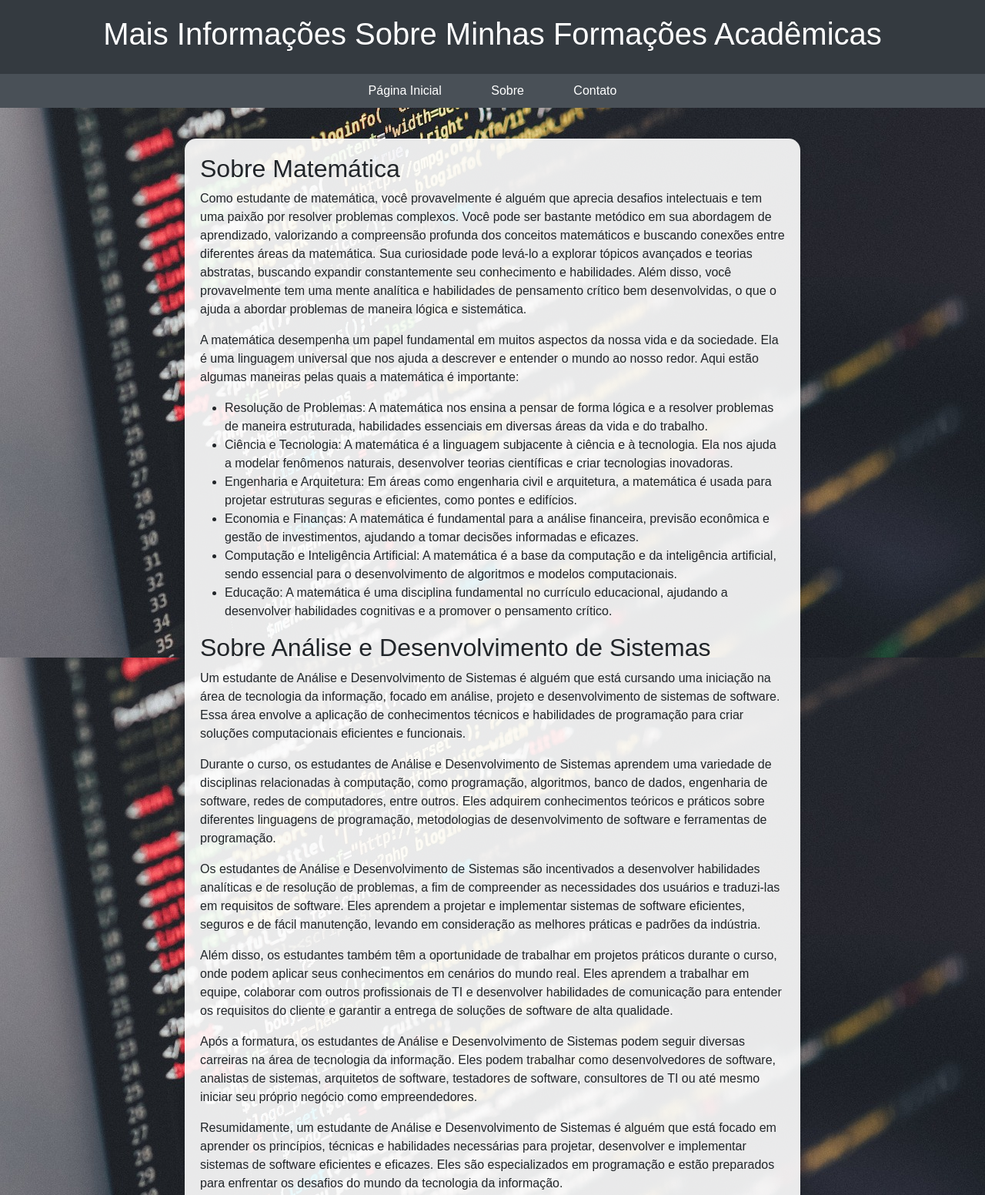
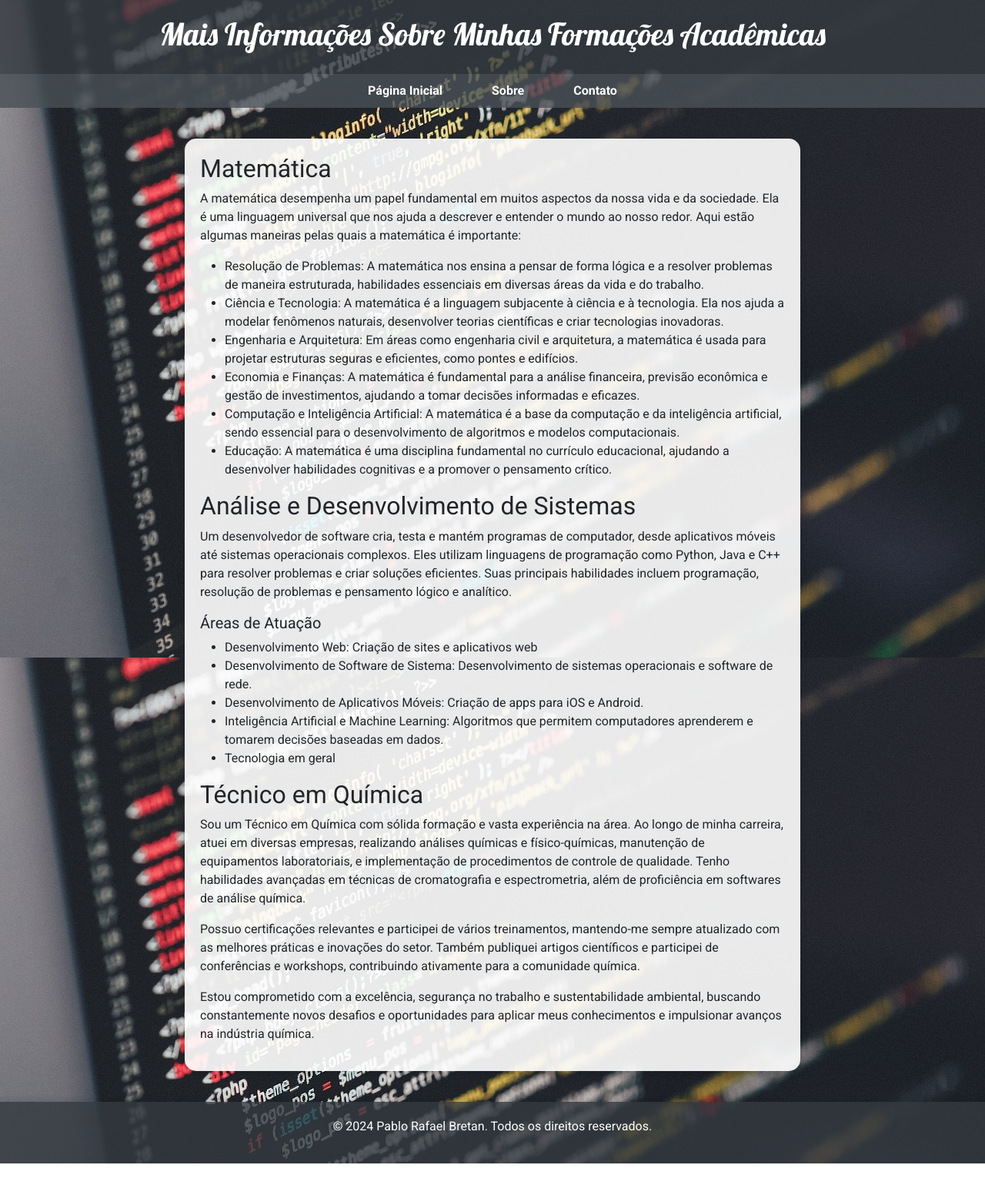
Before and after one commit to PABLOBRETAN/meu-site, a website: page sobre.html in a window 1280 px wide. Shown: the top 1552 px of the page at 77% size. After the commit the page ends 1511 px from the top, so only its background shows below. Drawn offline with nearby package versions, Linux system fonts and the light colour scheme.

Commit message:
atualizei

```diff
--- a/sobre.html
+++ b/sobre.html
@@ -5,10 +5,11 @@
   <meta name="viewport" content="width=device-width, initial-scale=1.0">
   <link href="https://cdn.jsdelivr.net/npm/bootstrap@5.3.0/dist/css/bootstrap.min.css" rel="stylesheet" integrity="sha384-9ndCyUaIbzAi2FUVXJi0CjmCapSmO7SnpJef0486qhLnuZ2cdeRhO02iuK6FUUVM" crossorigin="anonymous">
   <script src="https://cdn.jsdelivr.net/npm/bootstrap@5.3.0/dist/js/bootstrap.bundle.min.js" integrity="sha384-geWF76RCwLtnZ8qwWowPQNguL3RmwHVBC9FhGdlKrxdiJJigb/j/68SIy3Te4Bkz" crossorigin="anonymous"></script>
+  <link href="https://fonts.googleapis.com/css2?family=Lobster&family=Roboto:wght@400;700&display=swap" rel="stylesheet">
   <title>Mais Informações</title>
   <style>
     body {
-      font-family: Arial, sans-serif;
+      font-family: 'Roboto', sans-serif;
       margin: 0;
       padding: 0;
       background-image: url('imagens/code-1839406_1280.jpg');
@@ -21,15 +22,16 @@
     }
 
     header {
-      background-color: #343a40;
+      background-color: rgba(52, 58, 64, 0.8); /* Transparência */
       color: #fff;
       padding: 20px;
       text-align: center;
       box-shadow: 0 4px 8px rgba(0, 0, 0, 0.1);
+      font-family: 'Lobster', cursive;
     }
 
     nav {
-      background-color: #495057;
+      background-color: rgba(73, 80, 87, 0.8); /* Transparência */
       padding: 10px;
     }
 
@@ -50,16 +52,17 @@
       color: #ffffff;
       padding: 10px 20px;
       transition: background-color 0.3s, color 0.3s;
+      font-weight: 700;
     }
 
     nav ul li a:hover {
-      background-color: #ffffff;
+      background-color: rgba(255, 255, 255, 0.8);
       color: #000000;
       border-radius: 5px;
     }
 
     main {
-      background-color: rgba(255, 255, 255, 0.9);
+      background-color: rgba(255, 255, 255, 0.9); /* Transparência */
       max-width: 800px;
       padding: 20px;
       margin: 40px auto;
@@ -69,7 +72,7 @@
     }
 
     footer {
-      background-color: #343a40;
+      background-color: rgba(52, 58, 64, 0.8); /* Transparência */
       color: #ffffff;
       padding: 20px;
       text-align: center;
@@ -94,8 +97,8 @@
   </nav>
 
   <main>
-    <h2>Sobre Matemática</h2>
-    <p>Como estudante de matemática, você provavelmente é alguém que aprecia desafios intelectuais e tem uma paixão por resolver problemas complexos. Você pode ser bastante metódico em sua abordagem de aprendizado, valorizando a compreensão profunda dos conceitos matemáticos e buscando conexões entre diferentes áreas da matemática. Sua curiosidade pode levá-lo a explorar tópicos avançados e teorias abstratas, buscando expandir constantemente seu conhecimento e habilidades. Além disso, você provavelmente tem uma mente analítica e habilidades de pensamento crítico bem desenvolvidas, o que o ajuda a abordar problemas de maneira lógica e sistemática.</p>
+    <h2> Matemática</h2>
+
     <p>A matemática desempenha um papel fundamental em muitos aspectos da nossa vida e da sociedade. Ela é uma linguagem universal que nos ajuda a descrever e entender o mundo ao nosso redor. Aqui estão algumas maneiras pelas quais a matemática é importante:</p>
     <ul>
       <li>Resolução de Problemas: A matemática nos ensina a pensar de forma lógica e a resolver problemas de maneira estruturada, habilidades essenciais em diversas áreas da vida e do trabalho.</li>
@@ -106,20 +109,23 @@
       <li>Educação: A matemática é uma disciplina fundamental no currículo educacional, ajudando a desenvolver habilidades cognitivas e a promover o pensamento crítico.</li>
     </ul>
 
-    <h2>Sobre Análise e Desenvolvimento de Sistemas</h2>
-    <p>Um estudante de Análise e Desenvolvimento de Sistemas é alguém que está cursando uma iniciação na área de tecnologia da informação, focado em análise, projeto e desenvolvimento de sistemas de software. Essa área envolve a aplicação de conhecimentos técnicos e habilidades de programação para criar soluções computacionais eficientes e funcionais.</p>
-    <p>Durante o curso, os estudantes de Análise e Desenvolvimento de Sistemas aprendem uma variedade de disciplinas relacionadas à computação, como programação, algoritmos, banco de dados, engenharia de software, redes de computadores, entre outros. Eles adquirem conhecimentos teóricos e práticos sobre diferentes linguagens de programação, metodologias de desenvolvimento de software e ferramentas de programação.</p>
-    <p>Os estudantes de Análise e Desenvolvimento de Sistemas são incentivados a desenvolver habilidades analíticas e de resolução de problemas, a fim de compreender as necessidades dos usuários e traduzi-las em requisitos de software. Eles aprendem a projetar e implementar sistemas de software eficientes, seguros e de fácil manutenção, levando em consideração as melhores práticas e padrões da indústria.</p>
-    <p>Além disso, os estudantes também têm a oportunidade de trabalhar em projetos práticos durante o curso, onde podem aplicar seus conhecimentos em cenários do mundo real. Eles aprendem a trabalhar em equipe, colaborar com outros profissionais de TI e desenvolver habilidades de comunicação para entender os requisitos do cliente e garantir a entrega de soluções de software de alta qualidade.</p>
-    <p>Após a formatura, os estudantes de Análise e Desenvolvimento de Sistemas podem seguir diversas carreiras na área de tecnologia da informação. Eles podem trabalhar como desenvolvedores de software, analistas de sistemas, arquitetos de software, testadores de software, consultores de TI ou até mesmo iniciar seu próprio negócio como empreendedores.</p>
-    <p>Resumidamente, um estudante de Análise e Desenvolvimento de Sistemas é alguém que está focado em aprender os princípios, técnicas e habilidades necessárias para projetar, desenvolver e implementar sistemas de software eficientes e eficazes. Eles são especializados em programação e estão preparados para enfrentar os desafios do mundo da tecnologia da informação.</p>
+    <h2>Análise e Desenvolvimento de Sistemas</h2>
+    <P>Um desenvolvedor de software cria, testa e mantém programas de computador, desde aplicativos móveis até sistemas operacionais complexos. Eles utilizam linguagens de programação como Python, Java e C++ para resolver problemas e criar soluções eficientes. Suas principais habilidades incluem programação, resolução de problemas e pensamento lógico e analítico.</P>
+
+    <h5>Áreas de Atuação</h5>
+    <ul>
+      <li>Desenvolvimento Web: Criação de sites e aplicativos web</li>
+      <li>Desenvolvimento de Software de Sistema: Desenvolvimento de sistemas operacionais e software de rede.</li>
+      <li>Desenvolvimento de Aplicativos Móveis: Criação de apps para iOS e Android.</li>
+      <li>Inteligência Artificial e Machine Learning: Algoritmos que permitem computadores aprenderem e tomarem decisões baseadas em dados.</li>
+      <li>Tecnologia em geral</li>
+
+    </ul>
 
     <h2>Técnico em Química</h2>
     <p>Sou um Técnico em Química com sólida formação e vasta experiência na área. Ao longo de minha carreira, atuei em diversas empresas, realizando análises químicas e físico-químicas, manutenção de equipamentos laboratoriais, e implementação de procedimentos de controle de qualidade. Tenho habilidades avançadas em técnicas de cromatografia e espectrometria, além de proficiência em softwares de análise química.</p>
     <p>Possuo certificações relevantes e participei de vários treinamentos, mantendo-me sempre atualizado com as melhores práticas e inovações do setor. Também publiquei artigos científicos e participei de conferências e workshops, contribuindo ativamente para a comunidade química.</p>
     <p>Estou comprometido com a excelência, segurança no trabalho e sustentabilidade ambiental, buscando constantemente novos desafios e oportunidades para aplicar meus conhecimentos e impulsionar avanços na indústria química.</p>
-
-
   </main>
 
   <footer>
```
Also changed, not shown: contato.html (+9 -6 lines), index.html (+12 -8 lines).
